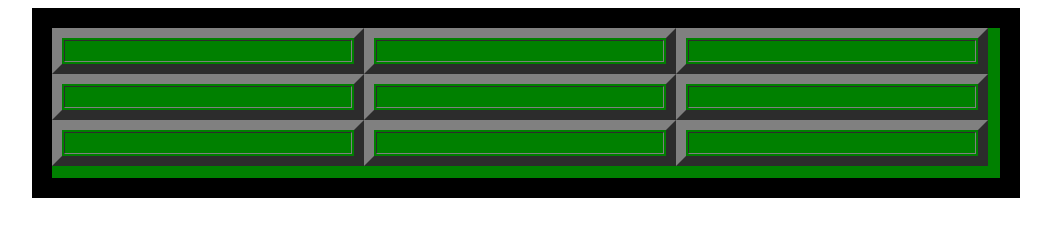
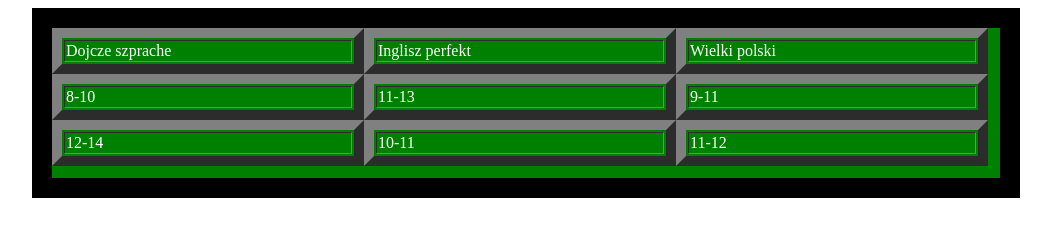
Before and after one commit to makowy/TAI, a plain HTML site: page da best index of ya all/index.html in a window 1280 px wide. Shown: the whole page, without its empty margins (114-1165 px from the left). Drawn offline with Linux system fonts and the light colour scheme.

Commit message:
mati ciaga farfocla

```diff
--- a/da best index of ya all/css/style.css
+++ b/da best index of ya all/css/style.css
@@ -15,3 +15,6 @@ margin: 0 auto;
 .tablez{
 display:flex;
 }
+td:hover{
+background-color: pink;
+}
--- a/da best index of ya all/index.html
+++ b/da best index of ya all/index.html
@@ -12,57 +12,57 @@
 <div class="tablez">
 <table width="312" border="10">
 <tr>
-<td>&nbsp;</td>
+<td>Dojcze szprache</td>
 </tr>
 </table>
 
 <table width="312" border="10">
 <tr>
-<td>&nbsp;</td>
+<td>Inglisz perfekt</td>
 </tr>
 </table>
 
 <table width="312" border="10">
 <tr>
-<td>&nbsp;</td>
+<td>Wielki polski</td>
 </tr>
 </table><br>
 </div>
 <div class="tablez">
 <table width="312" border="10">
 <tr>
-<td>&nbsp;</td>
+<td>8-10</td>
 </tr>
 </table>
 
 <table width="312" border="10">
 <tr>
-<td>&nbsp;</td>
+<td>11-13</td>
 </tr>
 </table>
 
 <table width="312" border="10">
 <tr>
-<td>&nbsp;</td>
+<td>9-11</td>
 </tr>
 </table><br>
 </div>
 <div class="tablez">
 <table width="312" border="10">
 <tr>
-<td>&nbsp;</td>
+<td>12-14</td>
 </tr>
 </table>
 
 <table width="312" border="10">
 <tr>
-<td>&nbsp;</td>
+<td>10-11</td>
 </tr>
 </table>
 
 <table width="312" border="10">
 <tr>
-<td>&nbsp;</td>
+<td>11-12</td>
 </tr>
 </table><br>
 </div>
```
